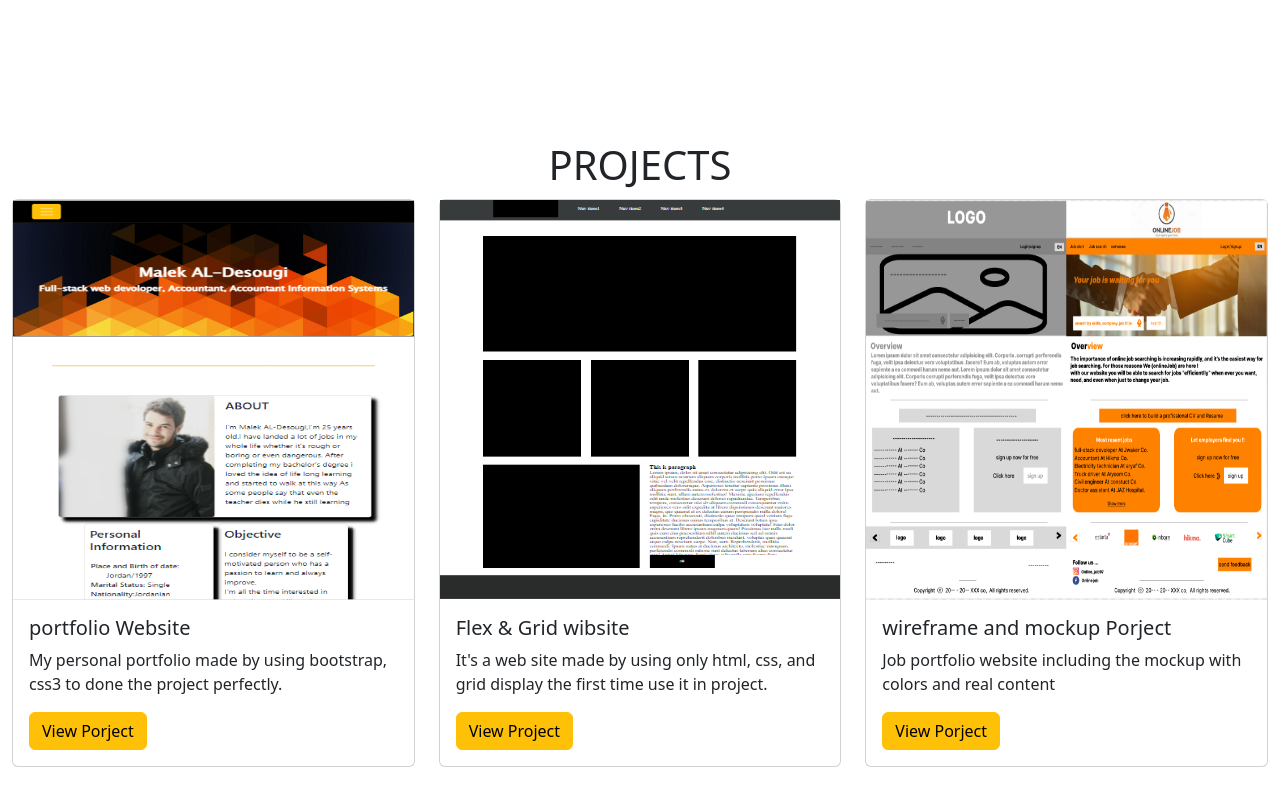
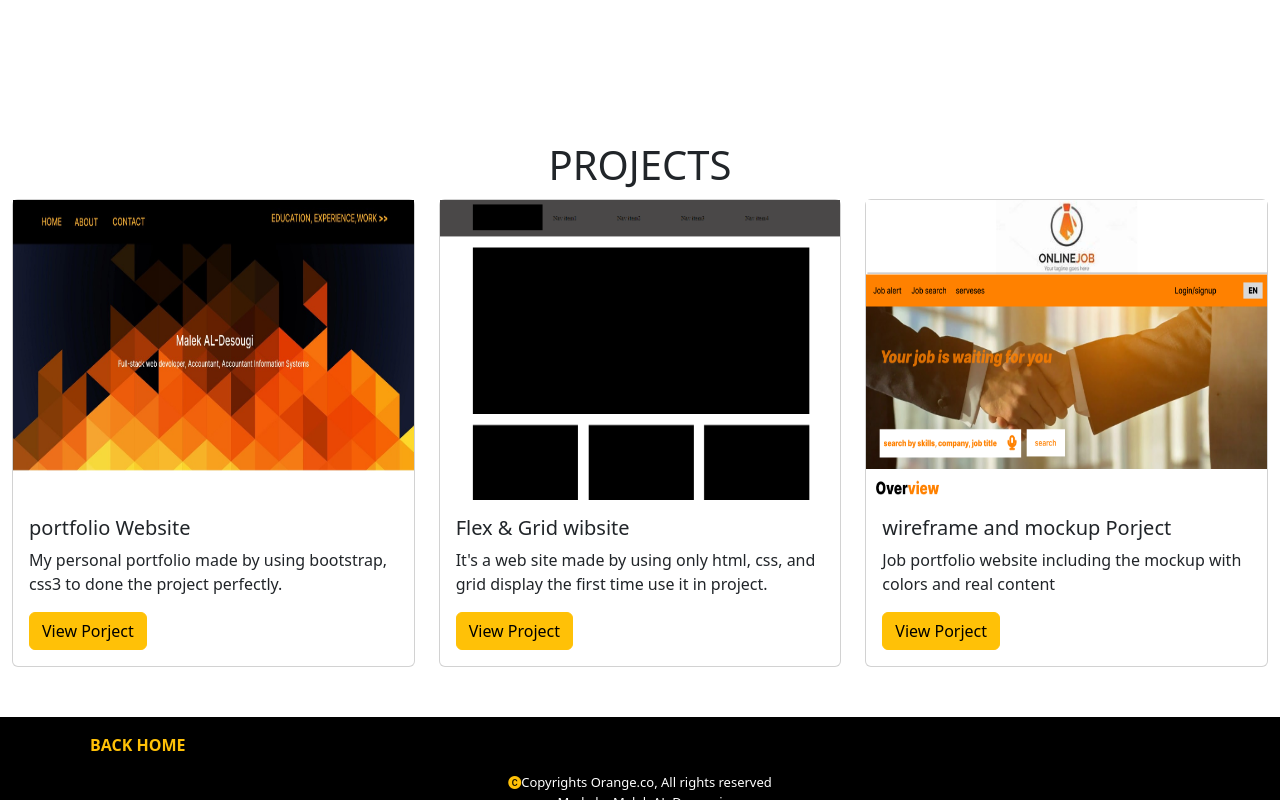
Before and after one commit to Malek-ALdesougi/Personal-portfolio, a plain HTML site: page index2.html in a window 1280 px wide. Shown: the part 567-1367 px from the top of the page. Drawn offline with nearby package versions, Linux system fonts and the light colour scheme.

Commit message:
Projects images re-sizing

```diff
--- a/index2.html
+++ b/index2.html
@@ -133,7 +133,7 @@
             <div class="col-md-4">
 
                 <div class="card work-cards">
-                    <img src="./pojects/persona-portfolio project.png" style="width:auto; height:400px; text-align: center;" alt="">
+                    <img src="./images/portifolio final image.jpg" style="width:auto; height:300px; text-align: center;" alt="">
                     <div class="card-body">
                         <h5 class="card-title">portfolio Website</h5>
                         <p class="card-text">My personal portfolio made by using bootstrap, css3
@@ -146,7 +146,7 @@
 
             <div class="col-md-4">
                 <div class="card work-cards">
-                    <img src="./pojects/Flex&Grid samepage.png" style="width:auto; height:400px; text-align: center;" alt="">
+                    <img src="./images/flex and grid final image.png" style="width:auto; height:300px; text-align: center;" alt="">
                     <div class="card-body">
                         <h5 class="card-title">Flex & Grid wibsite</h5>
                         <p class="card-text">It's a web site made by using only html, css, and grid display the first
@@ -158,7 +158,7 @@
 
             <div class="col-md-4">
                 <div class="card work-cards">
-                    <img src="./pojects/wireFrame & Mocup project.png" style="width:auto; height:400px; text-align: center;" alt="">
+                    <img src="./images/Home page job final.png" style="width:auto; height:300px; text-align: center;" alt="">
                     <div class="card-body">
                         <h5 class="card-title">wireframe and mockup Porject</i></h5>
                         <p class="card-text">Job portfolio website including the mockup with colors and real content</p>
```
Also changed, not shown: images/0f36bab8870ab3228e4875acd7231ff0.jpg (deleted), images/Home page job final.png (added), images/flex and grid final image.png (added), images/orange-and-black-fit.jpg (deleted), images/portifolio final image.jpg (added).
